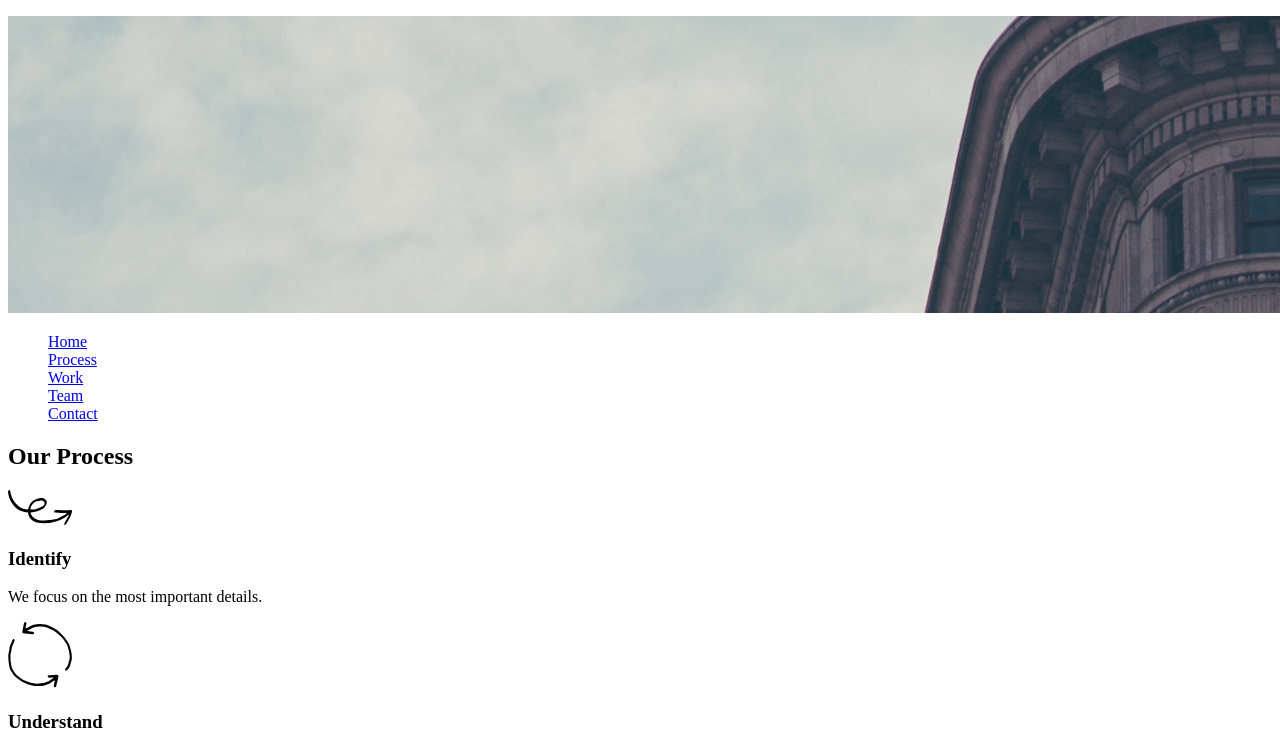
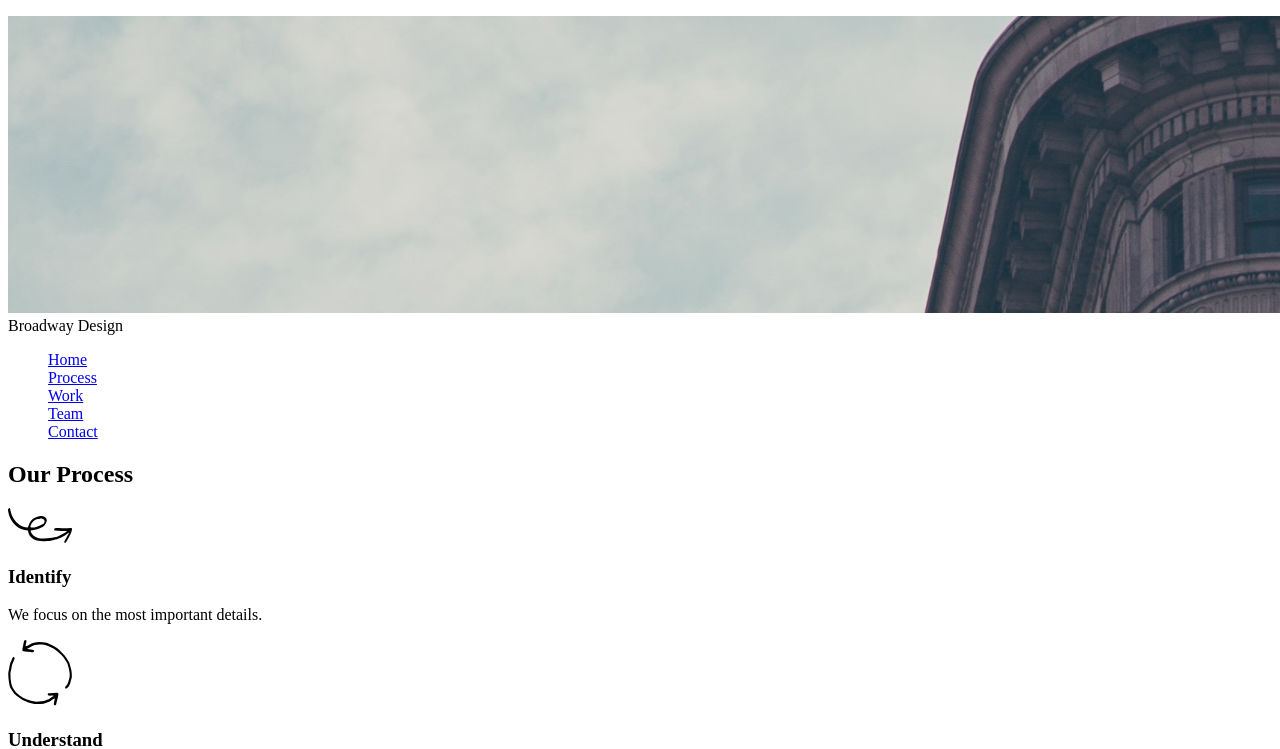
Before and after one commit to mcobbs2/Broadway, a plain HTML site: page index.html in a window 1280 px wide. Shown: the top 749 px of the page. Drawn offline with Linux system fonts and the light colour scheme.

Commit message:
broadway header inside img tag in html file

```diff
--- a/index.html
+++ b/index.html
@@ -7,7 +7,7 @@
 <body>
 <div class="broadway">
   <p><img src="resources/images/the-flatiron-building.png"
-    alt="Broadway Design"></p>
+    alt=""> Broadway Design</p>
   <ul>
     <a href="#">Home</a><br>
     <a href="#process">Process</a><br>
```
